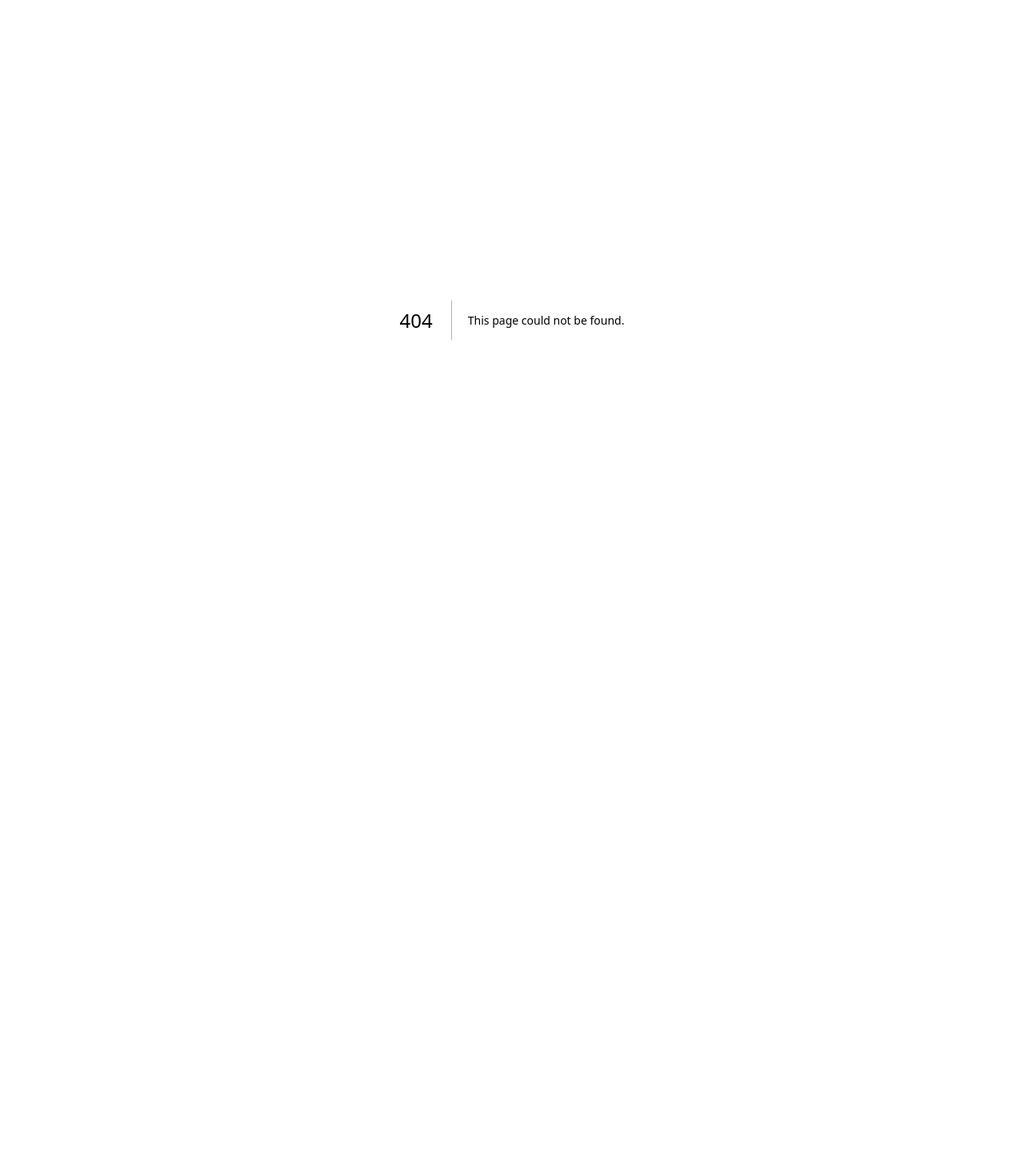
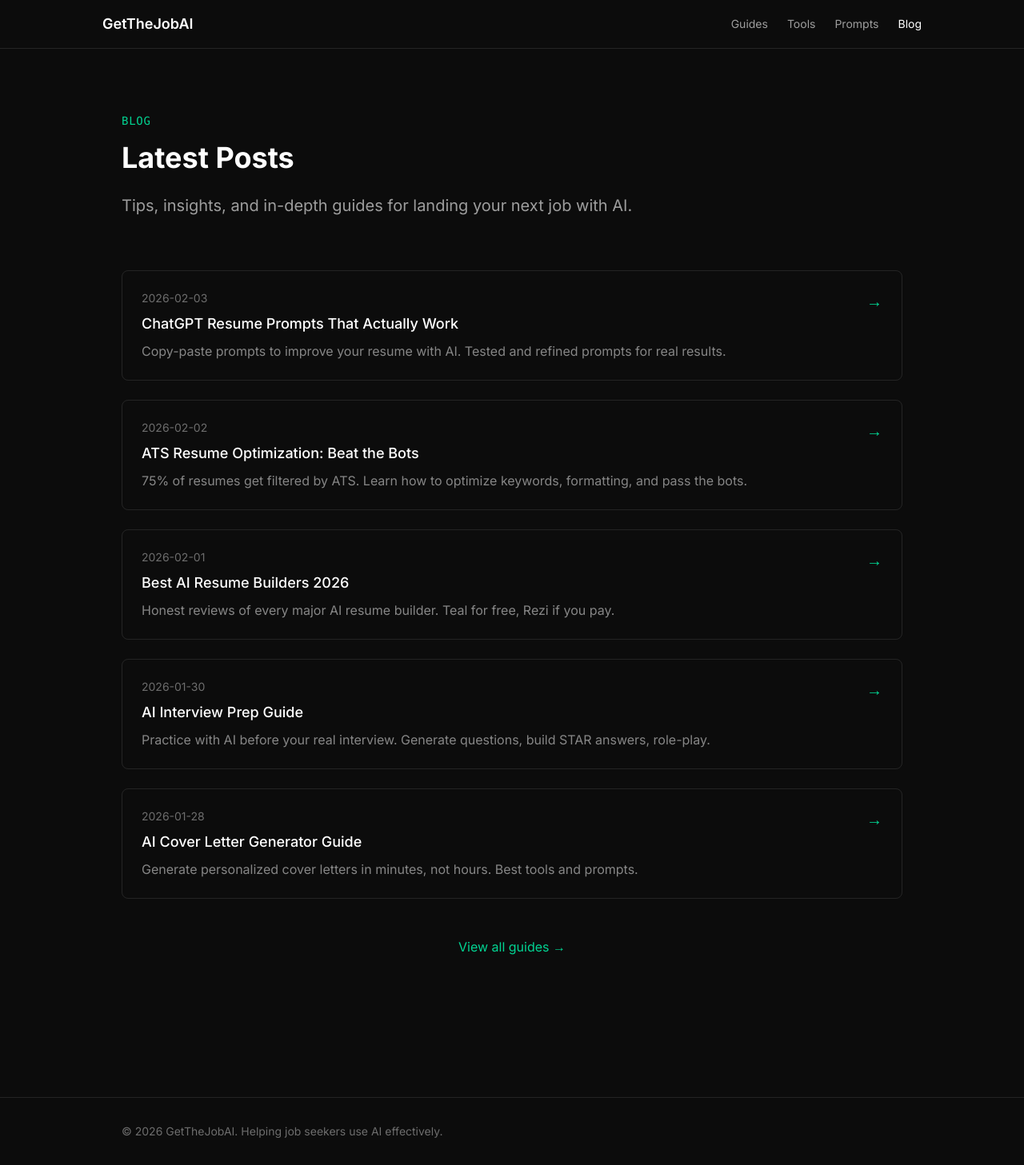
Before and after one commit to kaigritun/getthejobai, a Next.js app: page /blog in a window 1280 px wide. Before the commit this address had no page. Shown: the whole page at 80% size. Before the commit the page ends 800 px from the top, so only its background shows below. Built offline with nearby package versions, Linux system fonts and the light colour scheme.

Commit message:
Add /blog page - list view of all guides

```diff
--- /dev/null
+++ b/app/blog/page.tsx
@@ -0,0 +1,107 @@
+import Link from 'next/link'
+import type { Metadata } from 'next'
+
+export const metadata: Metadata = {
+  title: 'Blog | GetTheJobAI',
+  description: 'Tips, insights, and guides for using AI in your job search.',
+}
+
+const posts = [
+  {
+    title: 'ChatGPT Resume Prompts That Actually Work',
+    desc: 'Copy-paste prompts to improve your resume with AI. Tested and refined prompts for real results.',
+    date: '2026-02-03',
+    href: '/guides/chatgpt-resume-prompts',
+  },
+  {
+    title: 'ATS Resume Optimization: Beat the Bots',
+    desc: '75% of resumes get filtered by ATS. Learn how to optimize keywords, formatting, and pass the bots.',
+    date: '2026-02-02',
+    href: '/guides/ats-resume-optimization',
+  },
+  {
+    title: 'Best AI Resume Builders 2026',
+    desc: 'Honest reviews of every major AI resume builder. Teal for free, Rezi if you pay.',
+    date: '2026-02-01',
+    href: '/guides/best-ai-resume-builders-2026',
+  },
+  {
+    title: 'AI Interview Prep Guide',
+    desc: 'Practice with AI before your real interview. Generate questions, build STAR answers, role-play.',
+    date: '2026-01-30',
+    href: '/guides/ai-interview-prep',
+  },
+  {
+    title: 'AI Cover Letter Generator Guide',
+    desc: 'Generate personalized cover letters in minutes, not hours. Best tools and prompts.',
+    date: '2026-01-28',
+    href: '/guides/ai-cover-letter-generator',
+  },
+]
+
+export default function BlogPage() {
+  return (
+    <div className="min-h-screen bg-[#0c0c0c] text-white">
+      <nav className="border-b border-white/10 px-6 py-4">
+        <div className="max-w-5xl mx-auto flex justify-between items-center">
+          <Link href="/" className="font-semibold text-lg hover:text-emerald-400 transition-colors">
+            GetTheJobAI
+          </Link>
+          <div className="flex gap-6 text-sm text-white/60">
+            <Link href="/guides" className="hover:text-white transition-colors">Guides</Link>
+            <Link href="/tools" className="hover:text-white transition-colors">Tools</Link>
+            <Link href="/prompts" className="hover:text-white transition-colors">Prompts</Link>
+            <Link href="/blog" className="text-white">Blog</Link>
+          </div>
+        </div>
+      </nav>
+
+      <main className="max-w-5xl mx-auto px-6 py-20">
+        <div className="max-w-2xl mb-16">
+          <p className="text-emerald-400 font-mono text-sm mb-4 uppercase tracking-wider">
+            Blog
+          </p>
+          <h1 className="text-4xl font-bold mb-6">
+            Latest Posts
+          </h1>
+          <p className="text-xl text-white/60 leading-relaxed">
+            Tips, insights, and in-depth guides for landing your next job with AI.
+          </p>
+        </div>
+
+        <div className="grid gap-6">
+          {posts.map((post) => (
+            <Link
+              key={post.title}
+              href={post.href}
+              className="border border-white/10 rounded-lg p-6 hover:border-emerald-500/50 hover:bg-white/[0.02] transition-colors"
+            >
+              <div className="flex items-start justify-between gap-4">
+                <div>
+                  <p className="text-sm text-white/40 mb-2">{post.date}</p>
+                  <h2 className="font-medium text-lg mb-2">{post.title}</h2>
+                  <p className="text-white/50">{post.desc}</p>
+                </div>
+                <span className="text-emerald-400 text-xl">→</span>
+              </div>
+            </Link>
+          ))}
+        </div>
+
+        <div className="mt-12 text-center">
+          <Link href="/guides" className="text-emerald-400 hover:underline">
+            View all guides →
+          </Link>
+        </div>
+      </main>
+
+      <footer className="border-t border-white/10 mt-24">
+        <div className="max-w-5xl mx-auto px-6 py-8">
+          <p className="text-sm text-white/40">
+            © 2026 GetTheJobAI. Helping job seekers use AI effectively.
+          </p>
+        </div>
+      </footer>
+    </div>
+  )
+}
```
